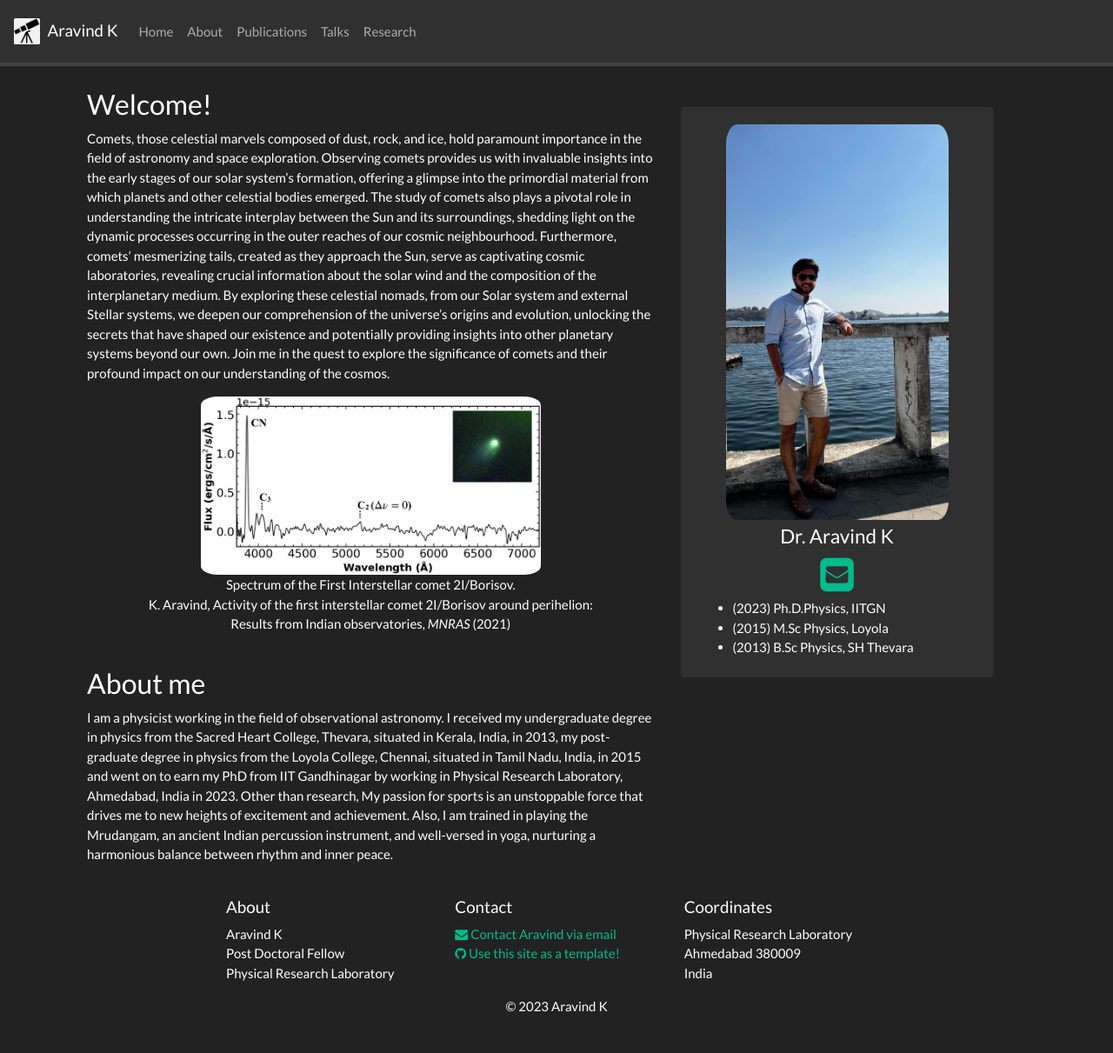
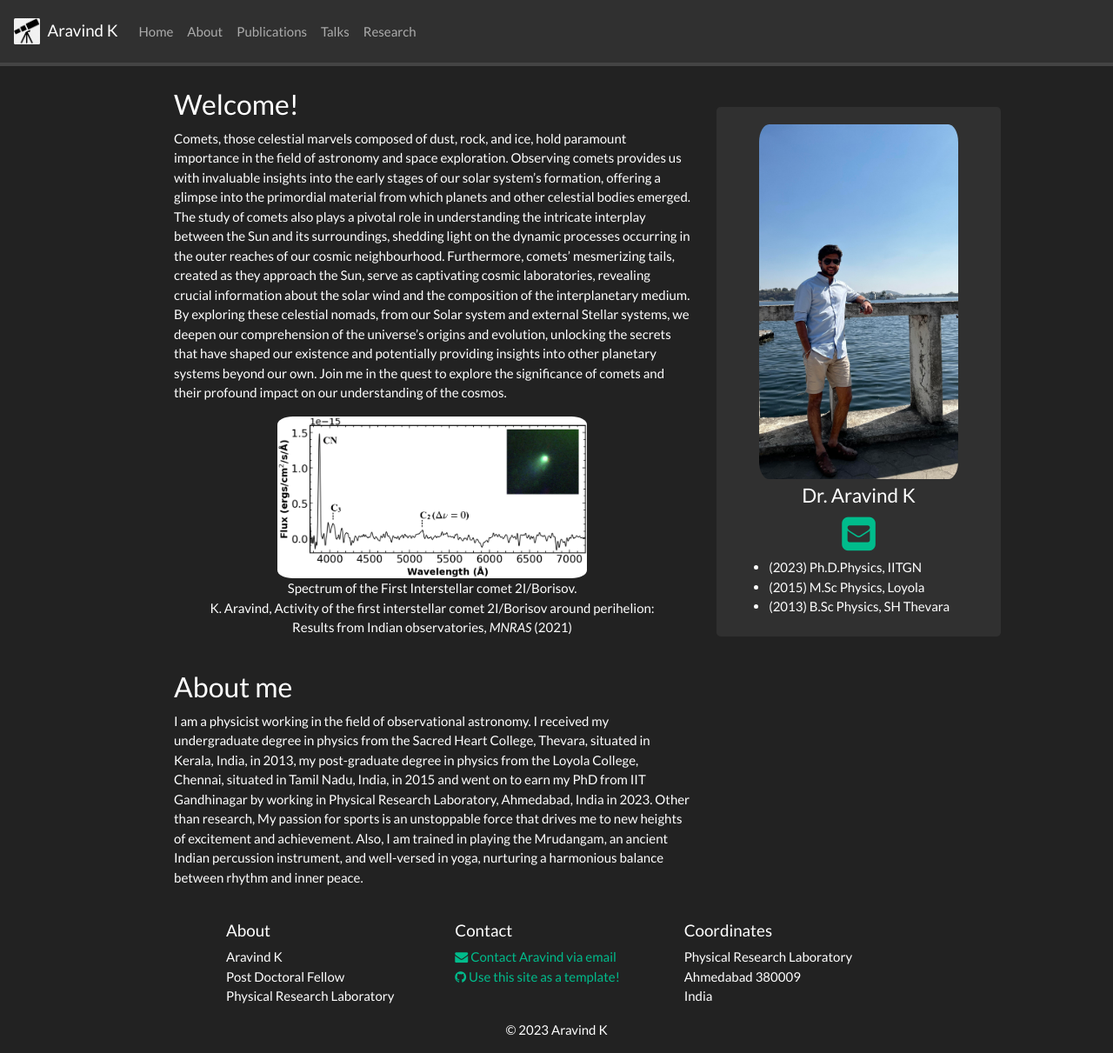
Before and after one commit to DrAravind1192/DrAravind1192.github.io, a Jekyll site: the page built from _pages/home.md, in a window 1280 px wide and 1211 px high. Shown: the whole window at 87% size. Built offline with Jekyll 4.4.1, drawn with Linux system fonts in a browser that asks for light colours; nearby versions of some CDN libraries; a style sheet for code colours, icons or effects is not loaded.

Commit message:
Update default.html

```diff
--- a/_layouts/default.html
+++ b/_layouts/default.html
@@ -19,7 +19,7 @@
     /* Large padding for large screens */
     @media only screen and (min-width: 1025px) {
       .main-container {
-        padding-left:100px;
+        padding-left:200px;
         padding-right: 40px;
         padding-top:5px
       }
```
